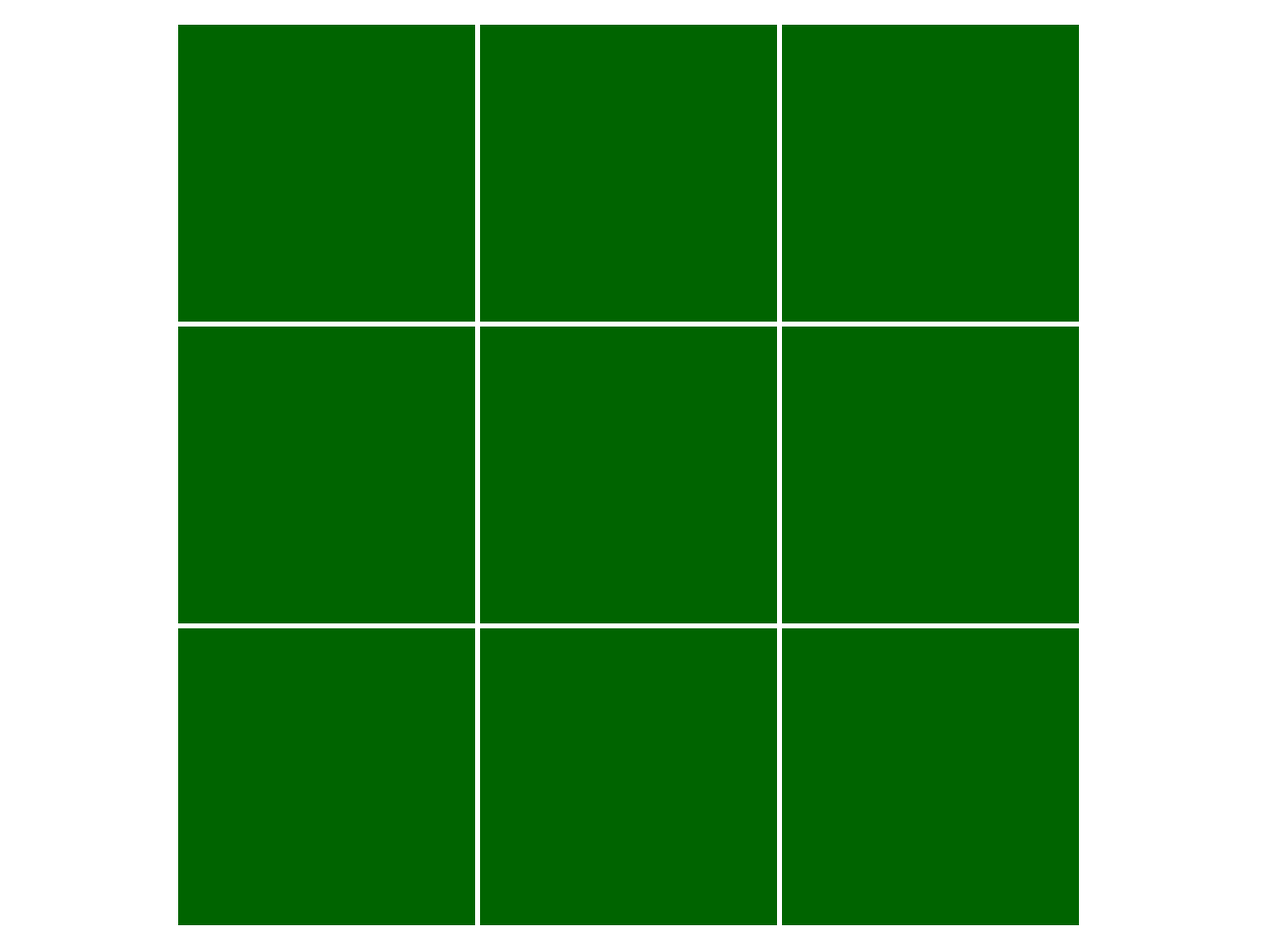
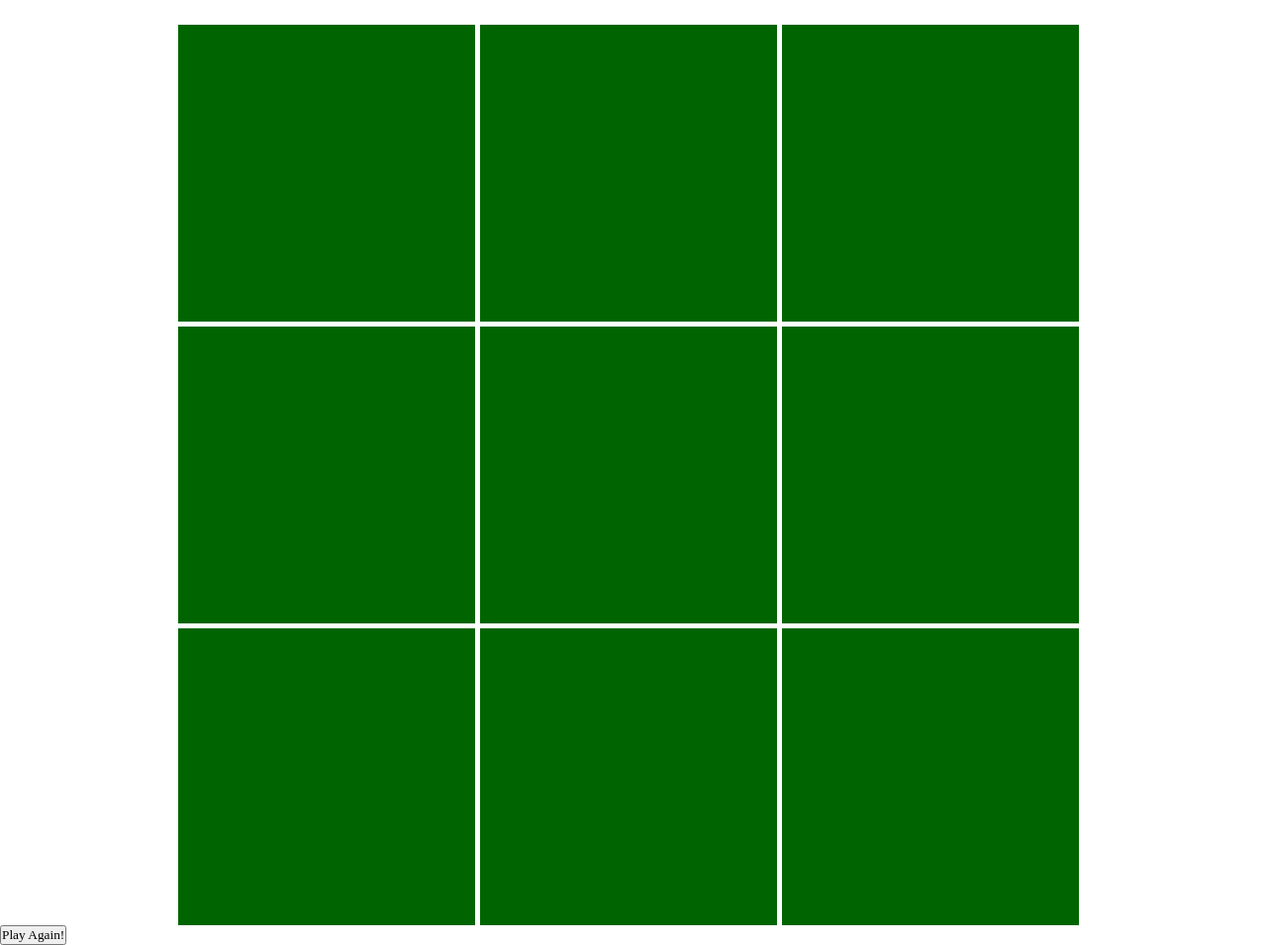
Before and after one commit to MarwaBikai/Arcade-game1--Tic-Tac-Toe--, a website: page index.html in a window 1280 px wide. Shown: the whole page at 99% size. Drawn offline with Linux system fonts and the light colour scheme.

Commit message:
Update index.html
Added  a button that says : "play again!" , to refresh the page and restart the game.

```diff
--- a/index.html
+++ b/index.html
@@ -12,5 +12,8 @@
   </head>
   <body>
     <div class="game"></div>
+    <button id="myButton" class="button">Play Again!</button>
+
+
   </body>
 </html>
```
